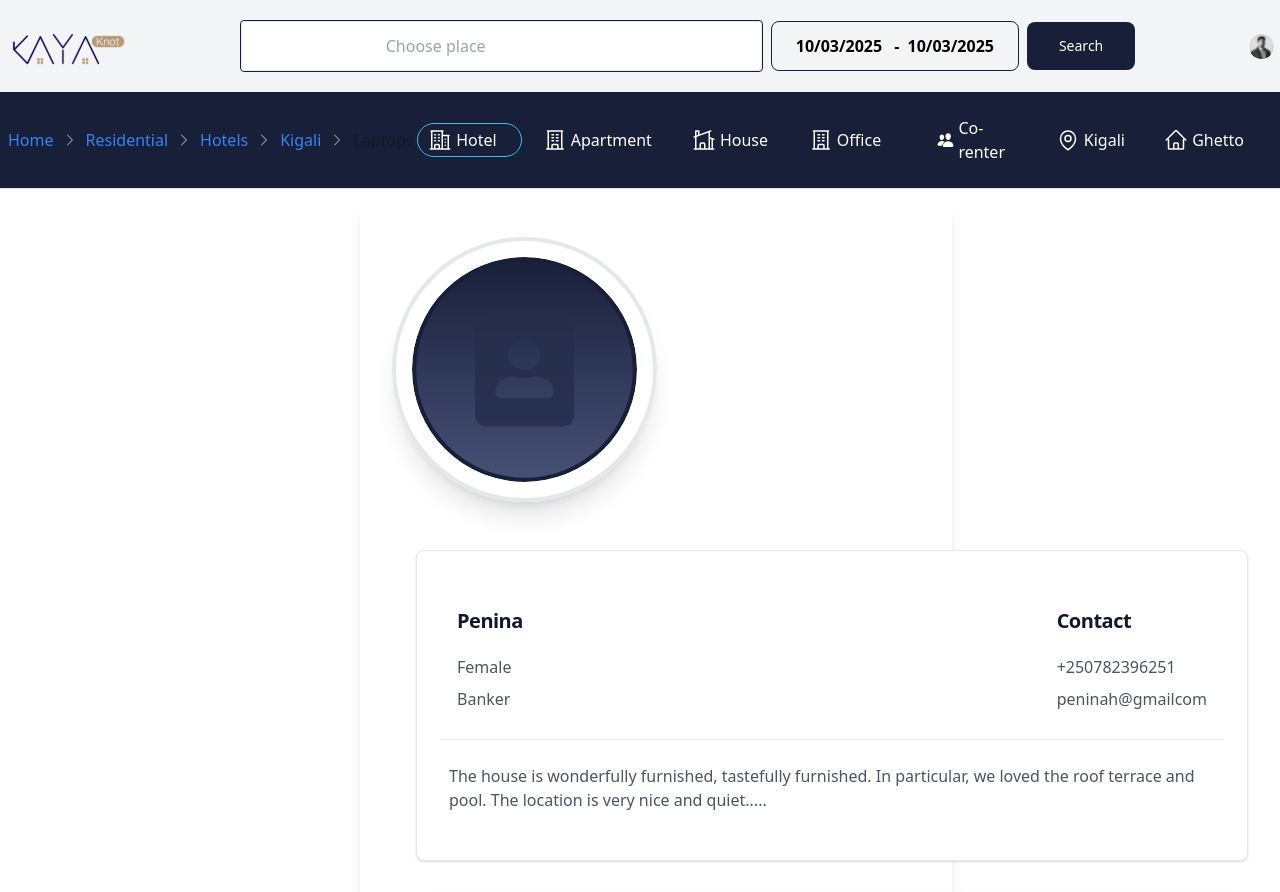
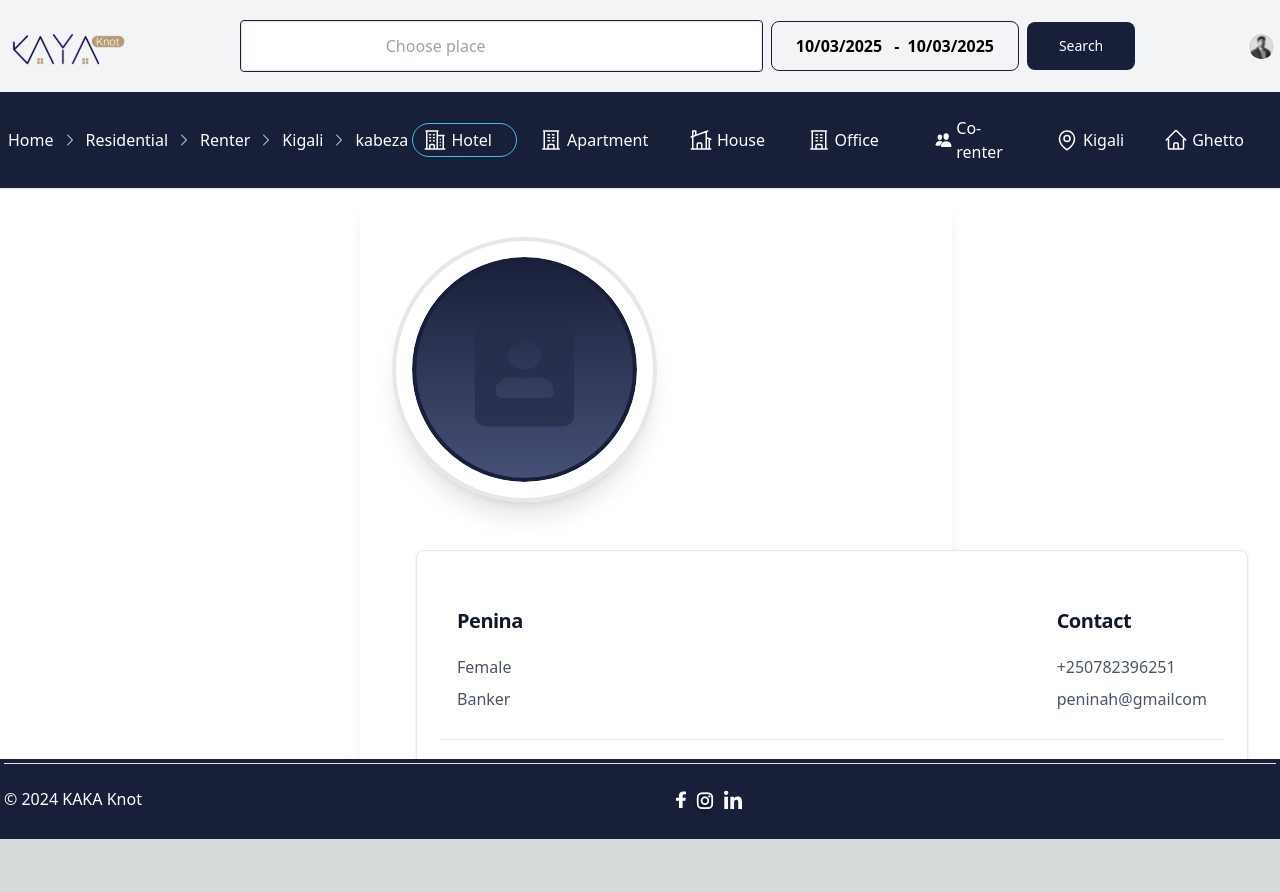
Before and after one commit to niysalomon/kaya-knot, a Next.js app: page /user in a window 1280 px wide. Shown: the top 892 px of the page. After the commit the page ends 839 px from the top, so only its background shows below. Built offline with nearby package versions, Linux system fonts and the light colour scheme.

Commit message:
fixing on layout

```diff
--- a/src/common/footer.tsx
+++ b/src/common/footer.tsx
@@ -3,8 +3,8 @@ import Image from "next/image";
 const Footer = () => {
   return (
     <>
-      <div className="bg-darkColor p-1">
-        <div className="text-white flex flex-col atems-center justify-between py-2 px-5">
+      <div className="bg-darkColor p-1 z-99">
+        {/* <div className="text-white flex flex-col atems-center justify-between py-2 px-5">
           <div className=" flex atems-center justify-between py-2">
             <Image src={KayaLogoDark} alt="" />
             <div></div>
@@ -38,11 +38,11 @@ const Footer = () => {
             </div>
             <div></div>
           </div>
-        </div>
+        </div>  */}
         <div className=""> <hr/></div>
         <div className=" flex justify-between items-center text-white ">
           <div>© 2024 KAKA Knot</div>
-          <div className=" flex  py-2">
+          <div className=" flex  py-5">
 
           <Image className="px-1" src={FacebookIcon} alt=""/>
           <Image className="px-1 mt-2" src={InstagramIcon} alt=""/>
--- a/src/common/header.tsx
+++ b/src/common/header.tsx
@@ -24,10 +24,10 @@ import Breadcrumbs from "@/feature/houses/components/breadCrumbs";
 const Header = () => {
   const breadcrumbLinks = [
     { name: "Home", href: "/" },
-    { name: "Residential", href: "/resident" },
-    { name: "Hotels", href: "/hotel" },
-    { name: "Kigali", href: "/shop/electronics" },
-    { name: "Laptops", href: "/shop/electronics/laptops" },
+    { name: "Residential", href: "/house" },
+    { name: "Renter", href: "/renter" },
+    { name: "Kigali", href: "/house"},
+    { name: "kabeza", href: "/" },
   ];
 
   const openingLocation = useRef<HTMLDivElement>(null);
--- a/src/common/layout.tsx
+++ b/src/common/layout.tsx
@@ -3,15 +3,14 @@ import Header from "./header";
 
 const Layout = ({ children }: { children: React.ReactNode }) => {
   return (
-    <>
-      <div className="flex flex-col bg-white justify-between z-90">
+      <div className="bg-white h-screen ">
         <div className="">
           <Header />
         </div>
-        <div className="">{children}</div>
+        <div className="h-[calc(95vh-190px)] overflow-auto">{children}</div>
         <Footer />
       </div>
-    </>
+
   );
 };
 export default Layout;
--- a/src/feature/houses/components/breadCrumbs.tsx
+++ b/src/feature/houses/components/breadCrumbs.tsx
@@ -9,16 +9,16 @@ interface BreadcrumbProps {
 const Breadcrumbs: React.FC<BreadcrumbProps> = ({ links }) => {
   return (
     <nav aria-label="Breadcrumb" className="w-full py-3">
-      <ol className="flex items-center space-x-2 text-gray-600">
+      <ol className="flex items-center space-x-2 text-white">
         {links.map((link, index) => (
           <li key={index} className="flex items-center">
-            {index !== 0 && <ChevronRightIcon className="h-4 w-4 text-gray-400" />}
+            {index !== 0 && <ChevronRightIcon className="h-4 w-4 text-gray-300" />}
             {index === links.length - 1 ? (
-              <span className="ml-2 font-medium text-gray-900">{link.name}</span>
+              <span className="ml-2 font-medium text-white">{link.name}</span>
             ) : (
               <a
                 href={link.href}
-                className="ml-2 text-blue-500 hover:text-blue-700 transition"
+                className="ml-2 text-white hover:text-blue-700 transition"
               >
                 {link.name}
               </a>
--- a/src/feature/houses/components/singleHouseDetails.tsx
+++ b/src/feature/houses/components/singleHouseDetails.tsx
@@ -87,15 +87,15 @@ const SingleHouseDetails = ({
         />
       ) : (
         <div className="grid gap-4 px-10 text-gray-500">
-          <div
+          {/* <div
             className="cursor-pointer pl-4"
             onClick={() => {
               setIsHouseDetails(false);
             }}
           >
             <Image src={BackIcon} alt="" />
-          </div>
-          <div className="grid grid-cols-8 gap-4">
+          </div> */}
+          <div className="grid grid-cols-8 gap-4 pt-2">
             <div className=" w-full grid row-span-4 col-span-2">
               <div className=" block max-w-sm p-6 ml-4 text-gray-600 bg-white border border-gray-200 rounded-lg shadow hover:bg-gray-100 ">
                 <h5 className="mb-2 text-2xl font-bold tracking-tight text-gray-900 py-3  ">
--- a/src/feature/houses/components/singleRenter.tsx
+++ b/src/feature/houses/components/singleRenter.tsx
@@ -18,15 +18,15 @@ const SingleRenterDetail = ({
   return (
     <>
       <div className=" text-gray-900 ">
-        <div
+        {/* <div
           className="cursor-pointer pl-10"
           onClick={() => {
             setShowSingleRenter(false);
           }}
         >
           <Image src={BackIcon} alt="" />
-        </div>
-        <div className="flex flex-col justify-between items-center">
+        </div> */}
+        <div className="flex flex-col justify-between items-center p-2">
           <div className="flex">
             <div className="w-1/3">
               <Image
@@ -51,7 +51,7 @@ const SingleRenterDetail = ({
               </div>
               joined 2 years ago
             </div>
-            <div className="flex flex-col w-3/4 mr-5">
+            <div className="flex flex-col w-3/4 mx-5">
               <p className="font-bold text-xl mb-5"> About Peninah</p>
               <div className="flex  py-2">
                 <Image src={BudgetIcon} alt="" />
@@ -131,93 +131,6 @@ const SingleRenterDetail = ({
                     </div>
                     <hr />
                   </div>
-
-                  {/* <div className=" w-1/3 bg-white border border-gray-200 rounded-xl shadow p-1 text-gray-600 bg-gray-50  ">
-                    <div className="p-5  max-h-[420px] overflow-auto">
-                      <div className="flex items-start gap-2.5 my-1">
-                        <Image src={UserIcon} alt="" />
-                        <div className="flex flex-col w-full max-w-[320px] leading-1.5 p-4 border-gray-200 bg-gray-100 rounded-br-[42px]  ">
-                          <div className="flex items-center space-x-2 rtl:space-x-reverse">
-                            <span className="text-sm font-semibold text-gray-900  ">
-                              Bonnie Green
-                            </span>
-                            <span className="text-sm font-normal text-gray-500  ">
-                              11:46
-                            </span>
-                          </div>
-                          <p className="text-sm font-normal py-2.5 text-gray-900  ">
-                            That's awesome. I think our users will really
-                            appreciate the improvements.
-                          </p>
-                        </div>
-                      </div>
-                      <div className="flex  items-start gap-2.5 justify-end">
-                        <div className="flex  flex-col w-full max-w-[320px] leading-1.5 p-4 border-gray-200 bg-gray-100 rounded-bl-[42px]  ">
-                          <div className="flex items-center space-x-2 rtl:space-x-reverse">
-                            <span className="text-sm font-semibold text-gray-900  ">
-                              Bonnie Green
-                            </span>
-                            <span className="text-sm font-normal text-gray-500  ">
-                              11:46
-                            </span>
-                          </div>
-                          <p className="text-sm font-normal py-2.5 text-gray-900  ">
-                            That's awesome. I think our users will really
-                            appreciate the improvements.
-                          </p>
-                        </div>
-                        <Image src={UserIcon} alt="" />
-                      </div>
-                      <div className="flex items-start gap-2.5 my-1">
-                        <Image src={UserIcon} alt="" />
-                        <div className="flex flex-col w-full max-w-[320px] leading-1.5 p-4 border-gray-200 bg-gray-100 rounded-br-[42px]  ">
-                          <div className="flex items-center space-x-2 rtl:space-x-reverse">
-                            <span className="text-sm font-semibold text-lg text-gray-900  ">
-                              Bonnie Green
-                            </span>
-                            <span className="text-sm font-normal text-gray-500  ">
-                              11:46
-                            </span>
-                          </div>
-                          <p className="text-sm font-normal py-2.5 text-gray-900  ">
-                            That's awesome. I think our users will really
-                            appreciate the improvements.
-                          </p>
-                        </div>
-                      </div>
-                      <div className="flex  items-start gap-2.5 justify-end">
-                        <div className="flex  flex-col w-full max-w-[320px] leading-1.5 p-4 border-gray-200 bg-gray-100 rounded-bl-[42px]  ">
-                          <div className="flex items-center space-x-2 rtl:space-x-reverse">
-                            <span className="text-sm font-semibold text-gray-900  ">
-                              Bonnie Green
-                            </span>
-                            <span className="text-sm font-normal text-gray-500  ">
-                              11:46
-                            </span>
-                          </div>
-                          <p className="text-sm font-normal py-2.5 text-gray-900  ">
-                            That's awesome. I think our users will really
-                            appreciate the improvements.
-                          </p>
-                        </div>
-                        <Image src={UserIcon} alt="" />
-                      </div>
-                    </div>
-                    <div className="flex items-center  pl-3 pb-3 sticky top-0 ">
-                      <textarea
-                        placeholder="chat with penina......"
-                        className="w-full shadow rounded-md border p-2"
-                      ></textarea>
-                      <div className="  w-20">
-                        <Image
-                          className="bg-orange "
-                          width={25}
-                          src={SendIcon}
-                          alt=""
-                        />
-                      </div>
-                    </div>
-                  </div> */}
                 </div>
               </div>
             </div>
--- a/src/feature/houses/renterHouse.tsx
+++ b/src/feature/houses/renterHouse.tsx
@@ -11,20 +11,11 @@ const RenterHouse=()=>{
   const [showSingleRenter, setShowSingleRenter] = useState<boolean>(true);
    return( <>
     <div className="h-[calc(99vh-170px)] pr-0.5 overflow-auto px-4">
-        {!isHouseDetails ? (
-          <div className="grid grid-cols-10 ">
-            <div className="col-span-10 sm:col-span-10">
-              <HomeBackground />
-              <div className="grid grid-cols-1 xs:grid-cols-1 sm:grid-cols-2 md:grid-cols-2 lg:grid-cols-3  xl:grid-cols-3 2xl:grid-cols-5 gap-4 mb-4">
-                {h.map((item) => (
-                  <HouseCard setIsHouseDetails={setIsHouseDetails} key={item} />
-                ))}
-              </div>
-            </div>
-          </div>
-        ) : showSingleRenter ? (
+
+
+        { showSingleRenter ? (
           <SingleRenterDetail setShowSingleRenter={setShowSingleRenter} />
-        ) : (
+        ) : isHouseDetails?(
           <div className="flex justify-center items-center">
             <div></div>
             <SingleHouseDetails
@@ -33,7 +24,16 @@ const RenterHouse=()=>{
             />
             <div></div>
           </div>
-        )}
+        ):<div className="grid grid-cols-10 ">
+        <div className="col-span-10 sm:col-span-10">
+          <HomeBackground />
+          <div className="grid grid-cols-1 xs:grid-cols-1 sm:grid-cols-2 md:grid-cols-2 lg:grid-cols-3  xl:grid-cols-3 2xl:grid-cols-5 gap-4 mb-4">
+            {h.map((item) => (
+              <HouseCard setIsHouseDetails={setIsHouseDetails} key={item} />
+            ))}
+          </div>
+        </div>
+      </div>}
       </div>
     </>
    )
--- a/src/pages/index.tsx
+++ b/src/pages/index.tsx
@@ -4,11 +4,9 @@ import Slider from "@/feature/houses/slide";
 
 const Home=()=>{
     return(
-        <>
         <Layout>
        <RenterHouse/>
         </Layout>
-        </>
     )
 
 }
--- /dev/null
+++ b/src/pages/renters/renterDetails.tsx
@@ -0,0 +1,8 @@
+const RenterDetails=()=>{
+    return(
+        <>
+        </>
+    )
+
+}
+export default RenterDetails;
```
